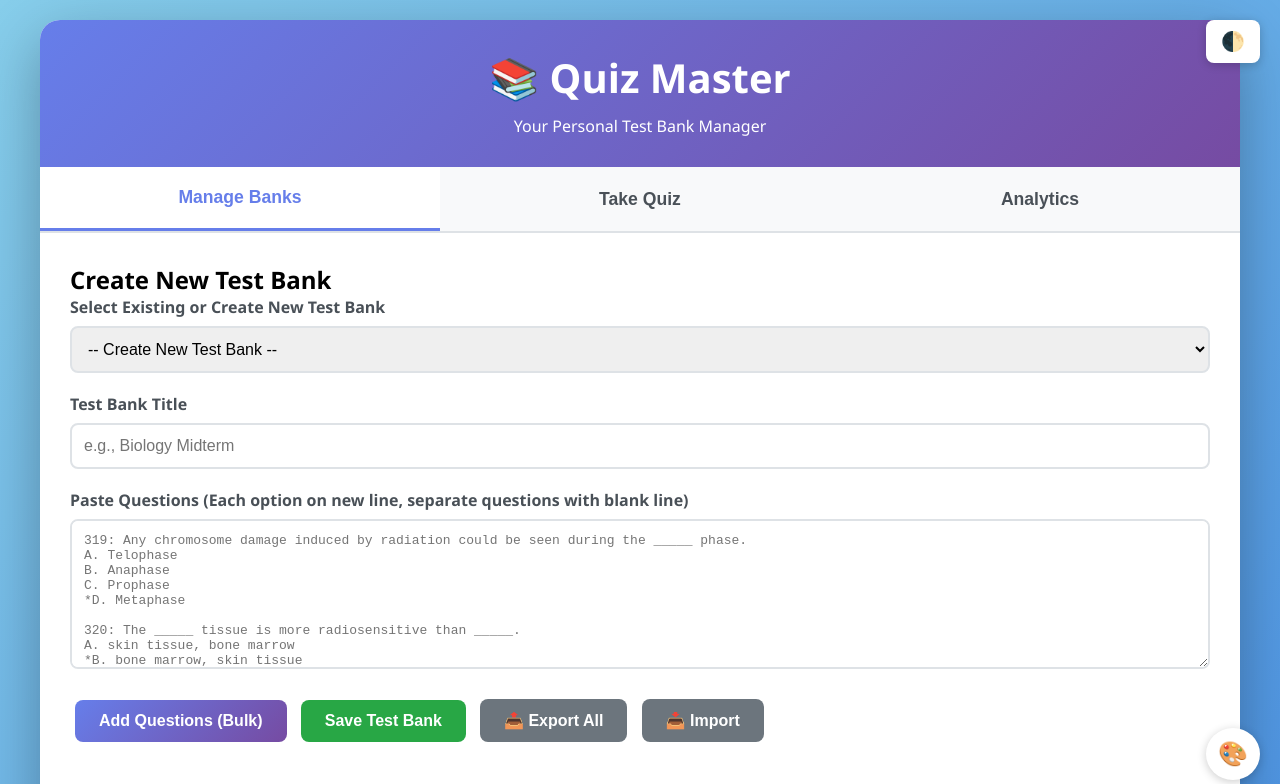
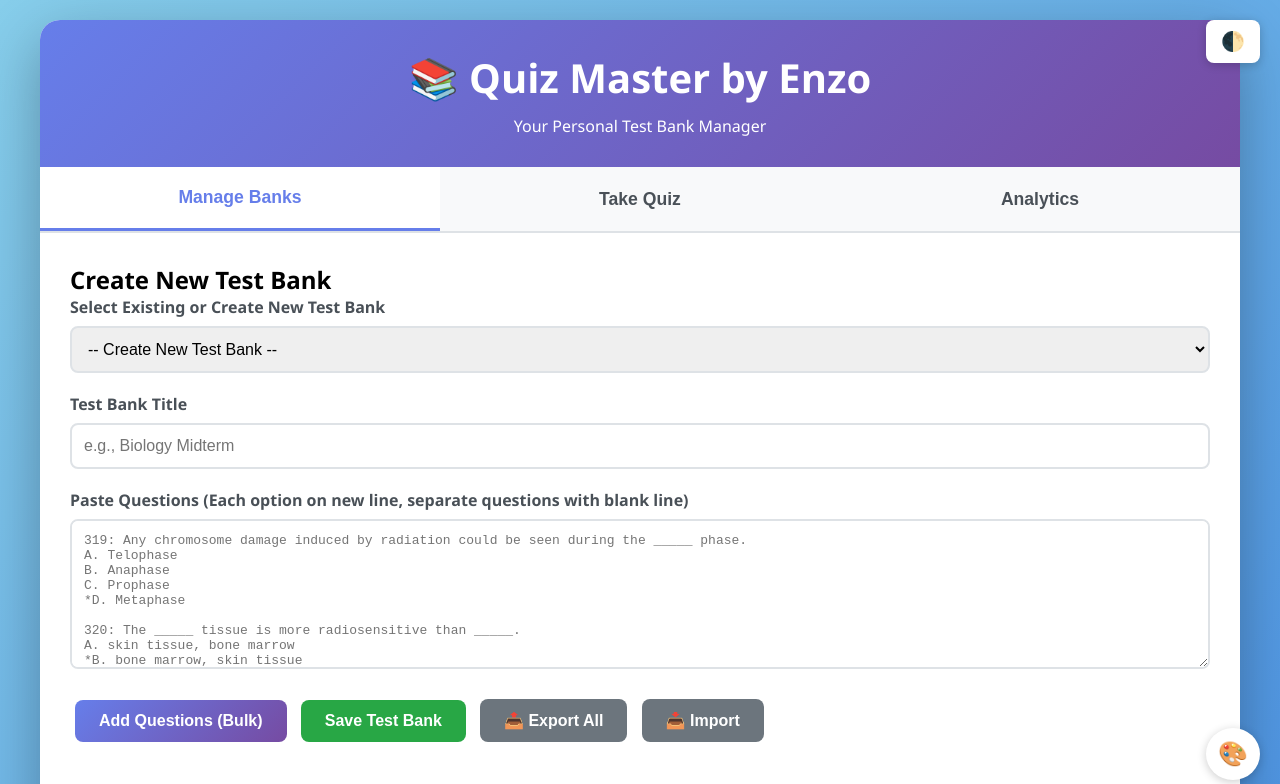
Before and after one commit to enzdacs/Test-Bank-Creator, a plain HTML site: page index.html in a window 1280 px wide. Shown: the top 784 px of the page. Drawn offline with Linux system fonts and the light colour scheme.

Commit message:
Update index.html

```diff
--- a/index.html
+++ b/index.html
@@ -873,7 +873,7 @@
 
     <div class="container">
         <div class="header">
-            <h1>📚 Quiz Master</h1>
+            <h1>📚 Quiz Master by Enzo</h1>
             <p>Your Personal Test Bank Manager</p>
         </div>
 
```
